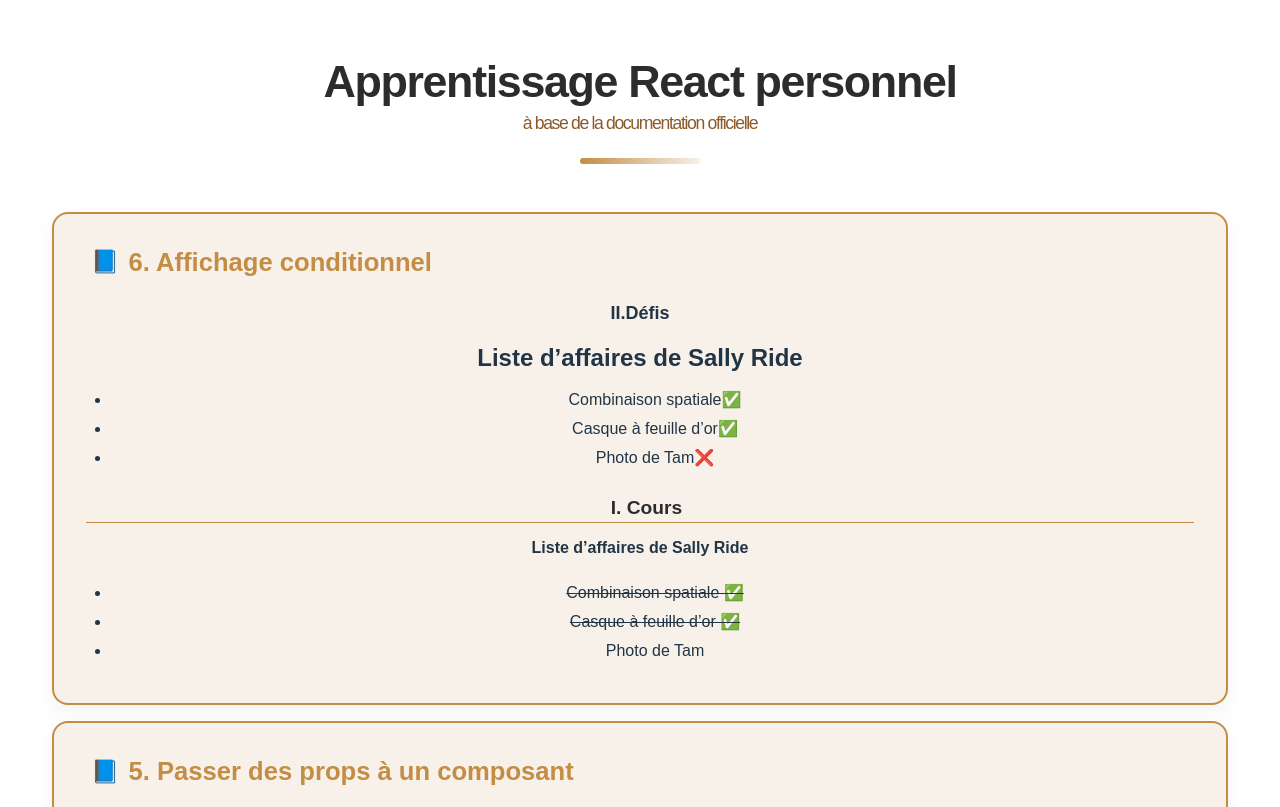
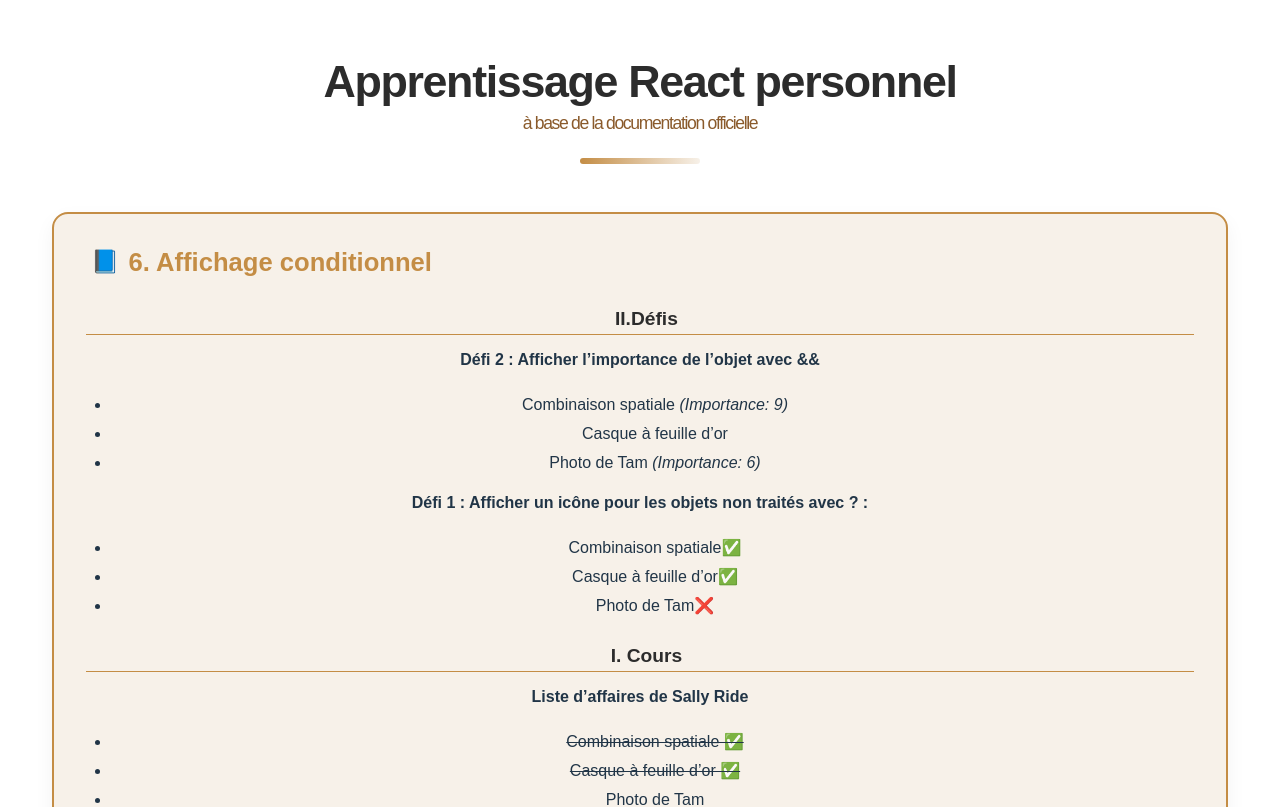
Before and after one commit to Patience-Kori1/auto-traning-react, a React (Vite) app: page / in a window 1280 px wide. Shown: the top 807 px of the page. Built offline with nearby package versions, Linux system fonts and the light colour scheme.

Commit message:
feat(conditional-rendering-challenge): display item importance using && - Used logical && operator with numeric condition - Rendered (Importance: X) in italics when importance > 0 - Ensured spacing between name and conditional content - Completed Challenge 2 of conditional rendering chapter

```diff
--- a/src/components/2_Describing_UI/6_Affichage_Conditionnel.jsx
+++ b/src/components/2_Describing_UI/6_Affichage_Conditionnel.jsx
@@ -1,5 +1,6 @@
 import "../../App.css"
-import Defi_1_Afficher_Icon_Ternaire from "./support_files/for_6/Defi_1_Afficher_Icon_Ternaire";
+import Defi_1_Afficher_Icon_Ternaire from "./support_files/for_6/Defi_1_Afficher_Icon_Ternaire";4
+import Defi_2_Operateur_Logique_Condition_Rendu from "./support_files/for_6/Defi_2_Operateur_Logique_Condition_Rendu";
 function Item({ name, isPacked }) {
 
     // 1. Rendu conditionnel avec deux possibilités d'affichage de deux branches (les isPacked avec un done et les false sans done)
@@ -74,7 +75,8 @@
     return(
         <div>
             <section>
-                <h3>II.Défis</h3>
+                <h3 className=  "lesson-title">II.Défis</h3>
+                <Defi_2_Operateur_Logique_Condition_Rendu/>
                 <Defi_1_Afficher_Icon_Ternaire/>
                 <h3 className="lesson-title">I. Cours</h3>
                 <h4>Liste d’affaires de Sally Ride</h4>
--- a/src/components/2_Describing_UI/support_files/for_6/Defi_1_Afficher_Icon_Ternaire.jsx
+++ b/src/components/2_Describing_UI/support_files/for_6/Defi_1_Afficher_Icon_Ternaire.jsx
@@ -3,8 +3,7 @@
 function Item({ name, isPacked }) {
   return (
     <li className="item">
-      {(isPacked ? name +"✅" : name +"❌" )}
-
+      {isPacked ? name +"✅" : name +"❌" }
     </li>
   );
 }
@@ -12,7 +11,7 @@
 export default function Defi_1_Afficher_Icon_Ternaire() {
   return (
     <section>
-      <h1>Liste d’affaires de Sally Ride</h1>
+      <h4>Défi 1 : Afficher un icône pour les objets non traités avec ? :</h4>
       <ul>
         <Item
           isPacked={true}
--- /dev/null
+++ b/src/components/2_Describing_UI/support_files/for_6/Defi_2_Operateur_Logique_Condition_Rendu.jsx
@@ -0,0 +1,29 @@
+function Item({ name, importance }) {
+  return (
+    <li className="item">
+      {name} {importance > 0 && (<i>(Importance: {importance})</i>)}
+    </li>
+  );
+}
+export default function Defi_2_Operateur_Logique_Condition_Rendu() {
+
+    return(
+        <section>
+        <h4>Défi 2 : Afficher l’importance de l’objet avec && </h4>
+        <ul>
+            <Item
+            importance={9}
+            name="Combinaison spatiale"
+            />
+            <Item
+            importance={0}
+            name="Casque à feuille d’or"
+            />
+            <Item
+            importance={6}
+            name="Photo de Tam"
+            />
+        </ul>
+        </section>
+    )
+}
```
